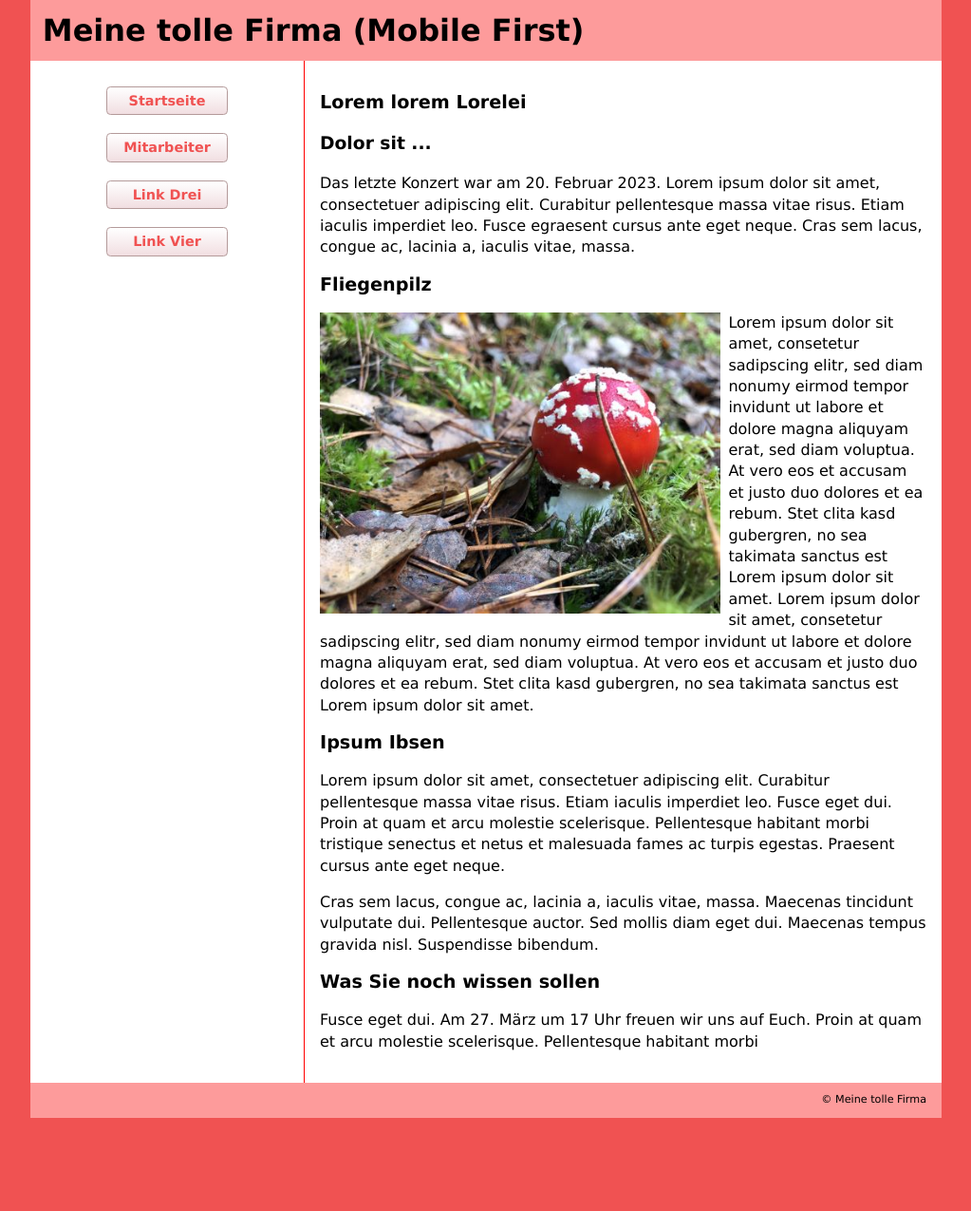
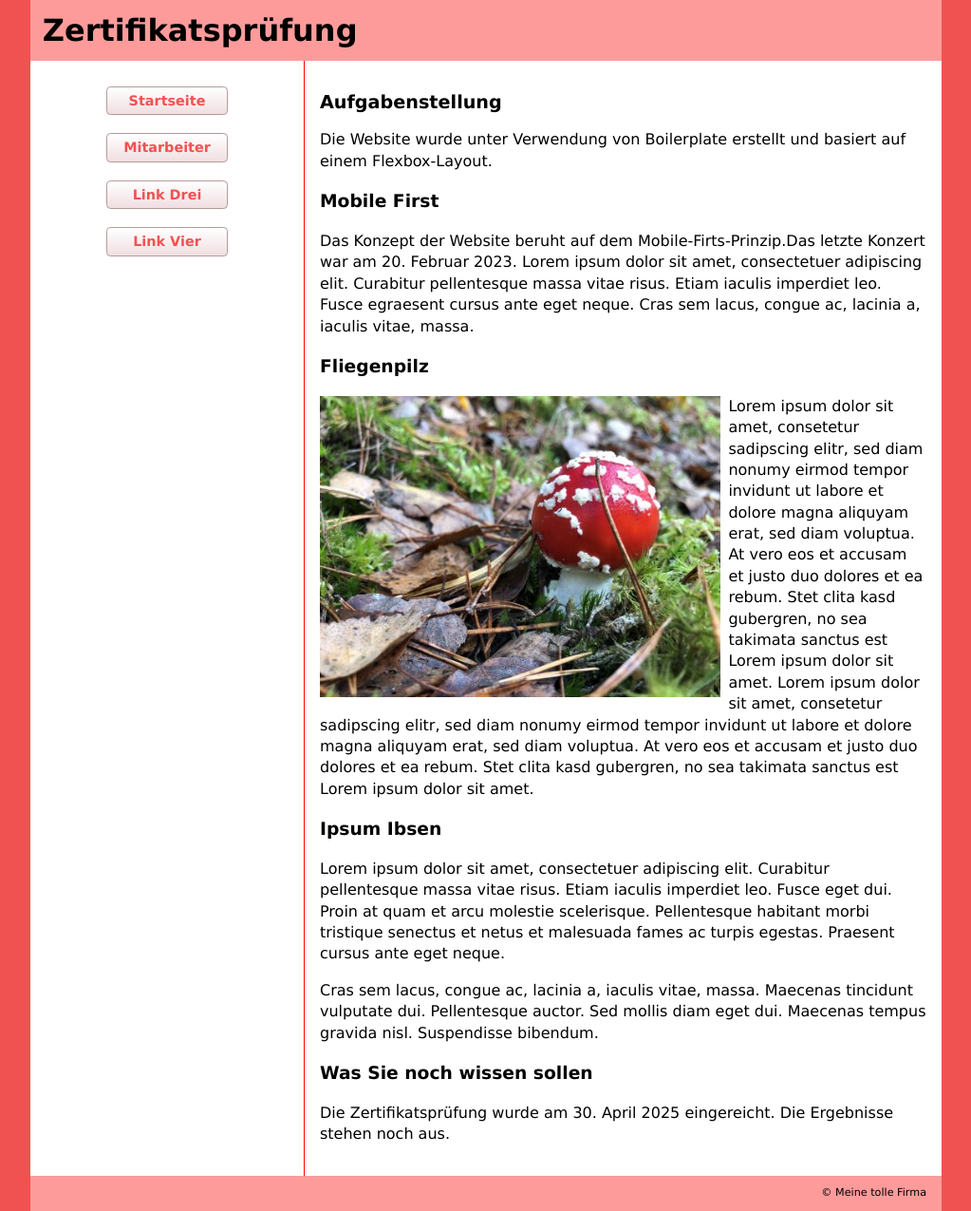
Before and after one commit to Isia13/cert_project, a website built with webpack: page index.html in a window 1280 px wide. Shown: the whole page at 95% size, without its empty margins (128-1151 px from the left). Before the commit the page ends 1177 px from the top, so only its background shows below. Built offline with nearby package versions, Linux system fonts and the light colour scheme; no server answers.

Commit message:
Update index.html

```diff
--- a/index.html
+++ b/index.html
@@ -4,7 +4,7 @@
 <head>
   <meta charset="utf-8">
   <meta name="viewport" content="width=device-width, initial-scale=1">
-  <title>Meine Website - Prüfungsaufgabe</title>
+  <title>Zertifikatsprüfungsaufgabe</title>
   <link rel="stylesheet" href="css/style.css">
   <meta name="description" content="">
 
@@ -28,7 +28,7 @@
   <!-- Add your site or application content here -->
   <div id="holder">
     <header>
-      <h1 class="callout">Meine tolle Firma (Mobile First)</h1>
+      <h1 class="callout">Zertifikatsprüfung</h1>
     </header>
     <nav>
       <ul>
@@ -40,14 +40,15 @@
     </nav>
     <main>
       <article>
-        <h2>Lorem lorem Lorelei</h2>
+        <h2>Aufgabenstellung</h2>
+        <p>Die Website wurde unter Verwendung von Boilerplate erstellt und basiert auf einem Flexbox-Layout.</p>
         <section>
-          <h3>Dolor sit ...</h3>
-          <p>Das letzte Konzert war am <time datetime = "2023-02-20">20. Februar 2023.</time> Lorem ipsum dolor sit amet, consectetuer adipiscing elit. Curabitur pellentesque massa vitae risus. Etiam iaculis imperdiet leo. Fusce egraesent cursus ante eget neque. Cras sem lacus, congue ac, lacinia a, iaculis vitae, massa.
+          <h3>Mobile First</h3>
+          <p>Das Konzept der Website beruht auf dem Mobile-Firts-Prinzip.Das letzte Konzert war am <time datetime = "2023-02-20">20. Februar 2023.</time> Lorem ipsum dolor sit amet, consectetuer adipiscing elit. Curabitur pellentesque massa vitae risus. Etiam iaculis imperdiet leo. Fusce egraesent cursus ante eget neque. Cras sem lacus, congue ac, lacinia a, iaculis vitae, massa.
           </p>
         </section>
         <section>
-          <h2>Fliegenpilz</h2>
+          <h3>Fliegenpilz</h3>
                 <p><img sizes="(max-width: 40em) 100vw, 33vw" srcset="img/pilz_300px.jpg 300w, img/pilz_500px.JPG 500w, img/pilz_700px.JPG 700w" class="imgleft" alt="Fliegenpilz">Lorem ipsum dolor sit amet, consetetur
                     sadipscing elitr, sed diam nonumy eirmod tempor invidunt ut labore et dolore magna aliquyam erat, sed diam
                     voluptua. At vero eos et accusam et justo duo dolores et ea rebum. Stet clita kasd gubergren, no sea takimata
@@ -58,13 +59,13 @@
         </section>
       </article>
       <article>
-        <h2>Ipsum Ibsen</h2>
+        <h3>Ipsum Ibsen</h3>
         <p>Lorem ipsum dolor sit amet, consectetuer adipiscing elit. Curabitur pellentesque massa vitae risus. Etiam iaculis imperdiet leo. Fusce eget dui. Proin at quam et arcu molestie scelerisque. Pellentesque habitant morbi tristique senectus et netus et malesuada fames ac turpis egestas. Praesent cursus ante eget neque. </p>
         <p>Cras sem lacus, congue ac, lacinia a, iaculis vitae, massa. Maecenas tincidunt vulputate dui. Pellentesque auctor. Sed mollis diam eget dui. Maecenas tempus gravida nisl. Suspendisse bibendum.</p>
       </article>
   <aside>
-    <h2>Was Sie noch wissen sollen</h2>
-    <p>Fusce eget dui. Am <time datetime = "2025-03-27 17:00">27. März um 17 Uhr</time> freuen wir uns auf Euch. Proin at quam et arcu molestie scelerisque. Pellentesque habitant morbi</p>
+    <h3>Was Sie noch wissen sollen</h3>
+    <p>Die Zertifikatsprüfung wurde am <time datetime = "2025-04-30 17:00">30. April 2025</time> eingereicht. Die Ergebnisse stehen noch aus.</p>
   </aside>
     </main>
 
```
